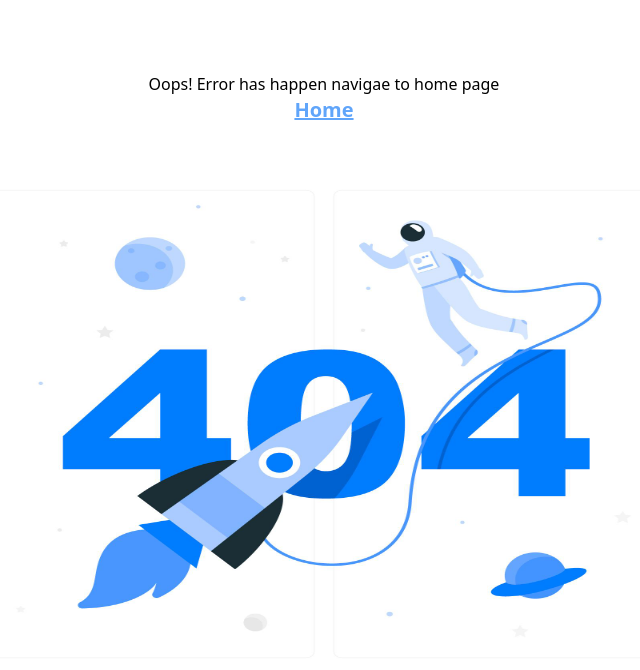
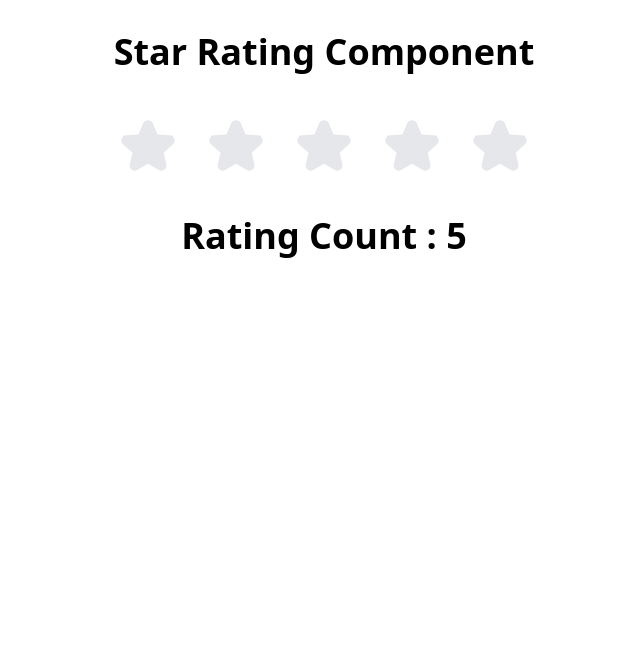
Before and after one commit to sudiptakdas/Machine-Coding, a React (Vite) app: page /rating in a window 1280 px wide. Shown: the top 670 px of the page, without its empty margins (316-956 px from the left). Built offline with nearby package versions, Linux system fonts and the light colour scheme.

Commit message:
main:added starIcon

```diff
--- a/src/main.tsx
+++ b/src/main.tsx
@@ -5,6 +5,7 @@ import Home from './pages/Home.tsx';
 import ErrorPage from './pages/ErrorPage.tsx';
 import GridLight from './pages/GridLights.tsx';
 import Counter from './pages/Counter.tsx';
+import Rating from './pages/Rating.tsx';
 import './index.css';
 import { createBrowserRouter, RouterProvider } from 'react-router-dom';
 
@@ -26,6 +27,10 @@ const router = createBrowserRouter([
     element: <Counter />,
   },
   {
+    path: '/rating',
+    element: <Rating />,
+  },
+  {
     path: '/*',
     element: <ErrorPage />,
   },
--- /dev/null
+++ b/src/pages/Rating.tsx
@@ -0,0 +1,31 @@
+import React from 'react';
+
+const Stars = ({ color = 'text-gray-200' }: { color?: string }) => {
+  return (
+    <svg
+      className={`w-16 h-16 hover:text-yellow-400 ${color}`}
+      aria-hidden='true'
+      xmlns='http://www.w3.org/2000/svg'
+      fill='currentColor'
+      viewBox='0 0 24 24'
+    >
+      <path d='M13.8 4.2a2 2 0 0 0-3.6 0L8.4 8.4l-4.6.3a2 2 0 0 0-1.1 3.5l3.5 3-1 4.4c-.5 1.7 1.4 3 2.9 2.1l3.9-2.3 3.9 2.3c1.5 1 3.4-.4 3-2.1l-1-4.4 3.4-3a2 2 0 0 0-1.1-3.5l-4.6-.3-1.8-4.2Z' />
+    </svg>
+  );
+};
+
+const Rating: React.FC = () => {
+  return (
+    <div>
+      <h1 className=' text-4xl font-semibold mb-10'>Star Rating Component</h1>
+      <div className=' flex justify-center gap-6'>
+        <Stars color={'text-gray-200'} />
+        <Stars color={'text-gray-200'} /> <Stars color={'text-gray-200'} />
+        <Stars color={'text-gray-200'} /> <Stars color={'text-gray-200'} />
+      </div>
+      <h1 className=' text-4xl font-semibold mt-10'>Rating Count : 5</h1>
+    </div>
+  );
+};
+
+export default Rating;
```
